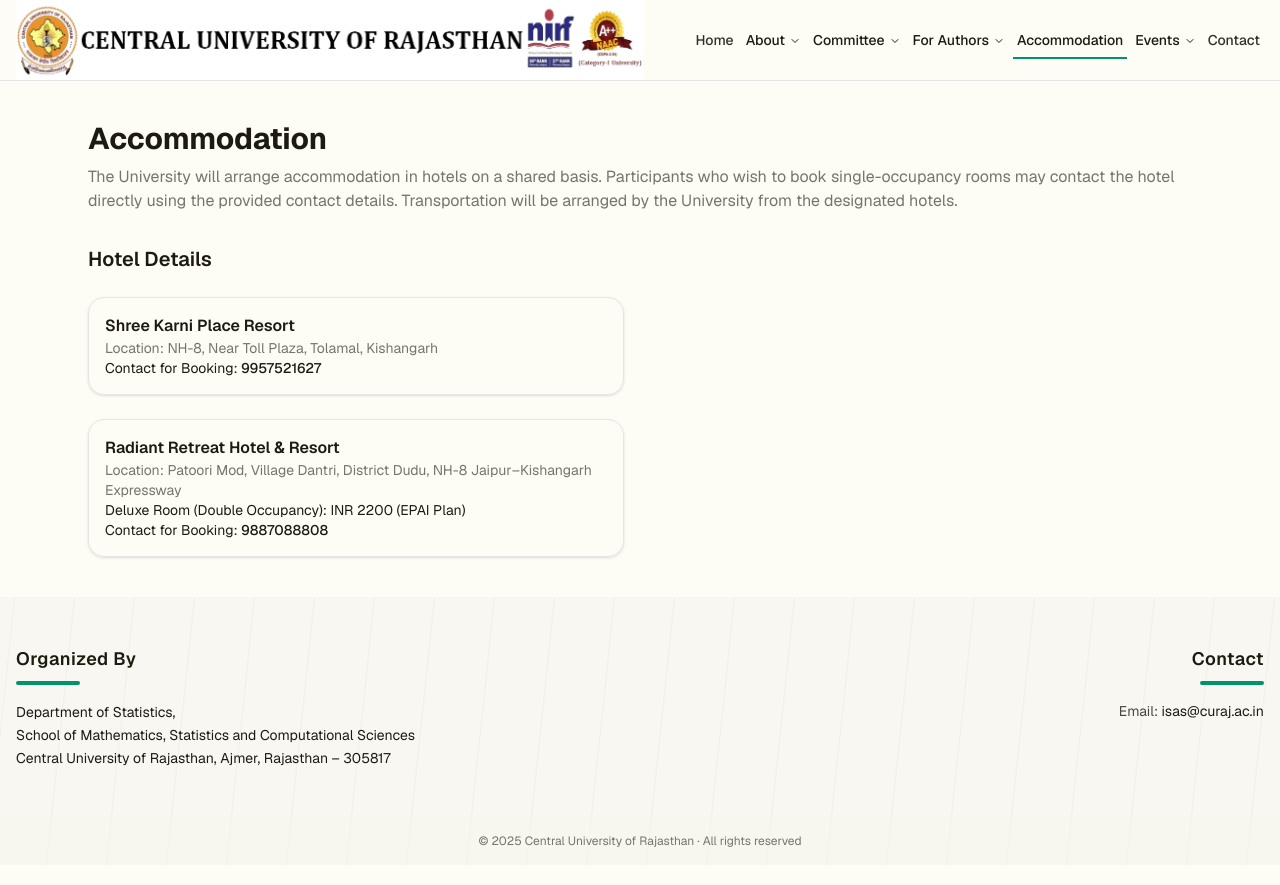
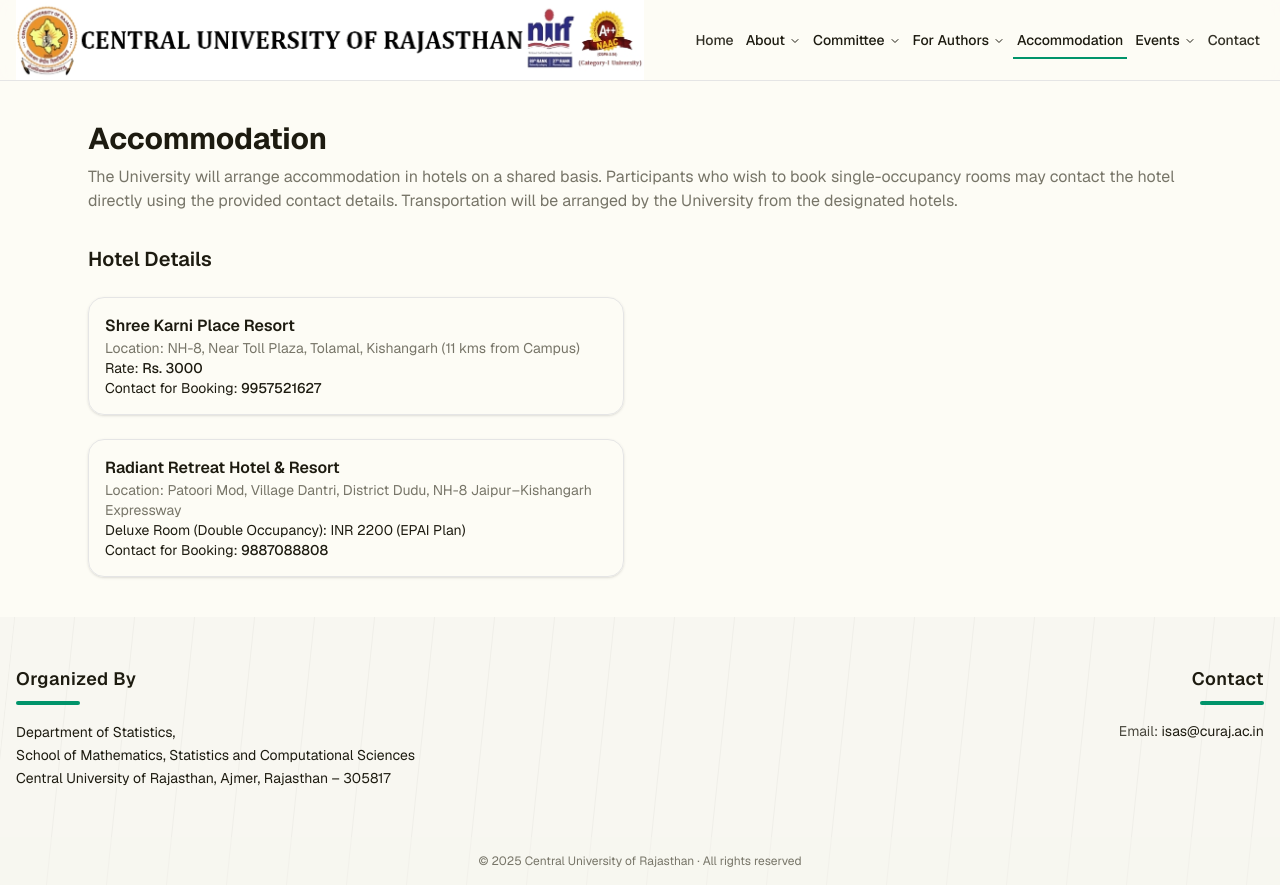
Before and after one commit to isas-2026-Curaj/ISASWebsite-2026, a Next.js app: page /Accommodation in a window 1280 px wide. Built offline with nearby package versions, Linux system fonts and the light colour scheme.

Commit message:
Update page.tsx

```diff
--- a/app/Accommodation/page.tsx
+++ b/app/Accommodation/page.tsx
@@ -21,7 +21,10 @@ export default function ContactPage() {
           <div className="rounded-2xl border p-4 shadow-sm">
             <h3 className="font-semibold">Shree Karni Place Resort</h3>
             <p className="text-sm text-muted-foreground">
-              Location: NH-8, Near Toll Plaza, Tolamal, Kishangarh
+              Location: NH-8, Near Toll Plaza, Tolamal, Kishangarh (11 kms from Campus)
+            </p>
+             <p className="text-sm">
+              Rate: <span className="font-medium">Rs. 3000</span>
             </p>
             <p className="text-sm">
               Contact for Booking: <span className="font-medium">9957521627</span>
```
